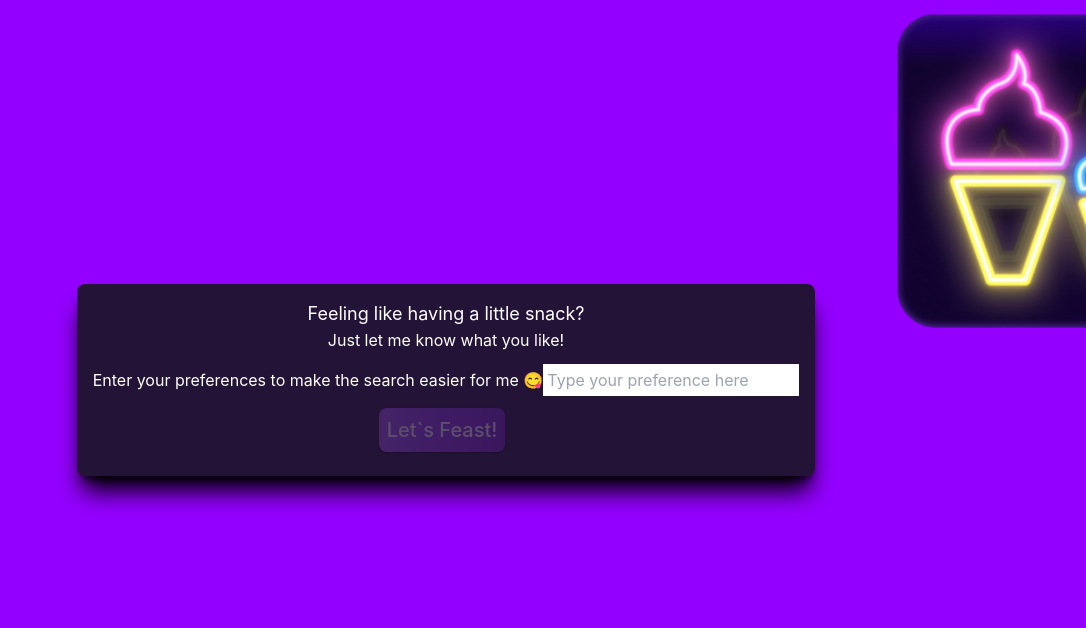
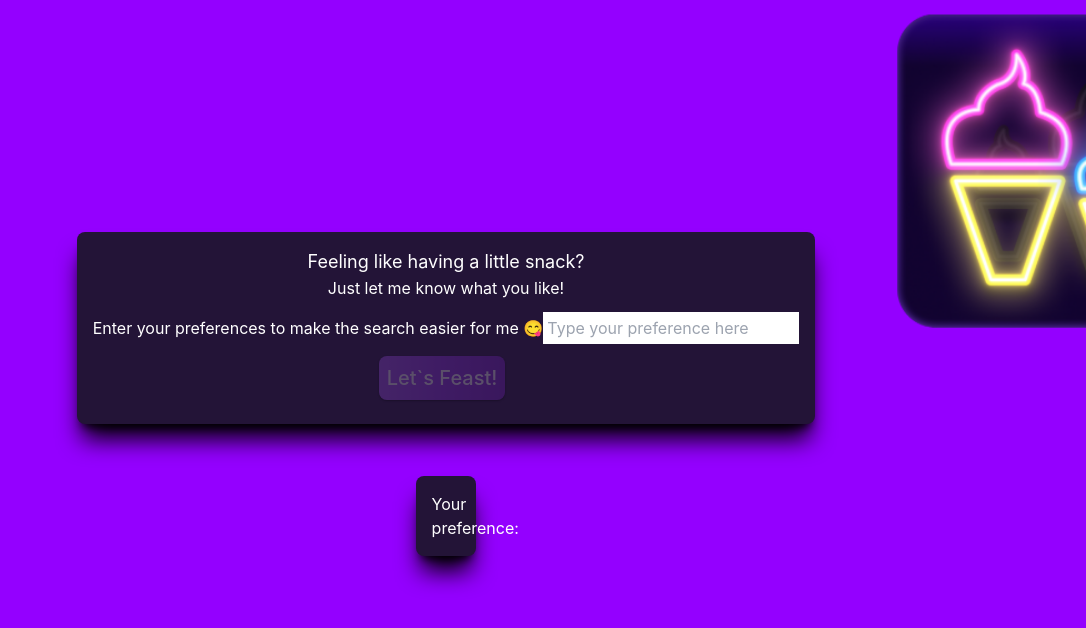
Before and after one commit to Valllerian/Feast-Awaits, a Next.js app: page /suggestion in a window 1280 px wide. Shown: the top 628 px of the page, without its empty margins (194-1280 px from the left). Built offline with nearby package versions, Linux system fonts and the light colour scheme.

Commit message:
fixing extra line issue

```diff
--- a/components/Suggestion.js
+++ b/components/Suggestion.js
@@ -38,7 +38,9 @@ export default function Suggestion({ onSubmitted }) {
   };
 
   useEffect(() => {
-    if (userPreferance.length !== 0) setIsEnabled(true);
+    if (userPreferance.length !== 0){
+      localStorage.setItem('preference', JSON.stringify(userPreferance))
+      setIsEnabled(true)}
     else setIsEnabled(false);
   }, [userPreferance]);
 
@@ -65,7 +67,9 @@ export default function Suggestion({ onSubmitted }) {
       <input
         type="submit"
         value="Let`s Feast!"
-        className={`shadow-sm shadow-black p-2 mt-3 text-white bg-gradient-to-r from-purple-500 via-purple-600 to-purple-700 hover:bg-gradient-to-br focus:ring-4 focus:outline-none focus:ring-purple-300 dark:focus:ring-purple-800 font-medium rounded-lg text-xl  text-center mr-2 mb-2 ${isEnabled ? "" : "opacity-25"}`}
+        className={`shadow-sm shadow-black p-2 mt-3 text-white bg-gradient-to-r from-purple-500 via-purple-600 to-purple-700 hover:bg-gradient-to-br focus:ring-4 focus:outline-none focus:ring-purple-300 dark:focus:ring-purple-800 font-medium rounded-lg text-xl  text-center mr-2 mb-2 ${
+          isEnabled ? "" : "opacity-25"
+        }`}
         disabled={!isEnabled}
       />
     </form>
--- a/pages/_app.js
+++ b/pages/_app.js
@@ -1,7 +1,7 @@
-import '../styles/globals.css'
+import "../styles/globals.css";
 
 function MyApp({ Component, pageProps }) {
-  return <Component {...pageProps} />
+  return <Component {...pageProps} />;
 }
 
-export default MyApp
+export default MyApp;
--- a/pages/api/food.js
+++ b/pages/api/food.js
@@ -1,20 +1,21 @@
-import { Configuration, OpenAIApi } from 'openai';
+import { Configuration, OpenAIApi } from "openai";
 
 const configuration = new Configuration({
   apiKey: process.env.SECRET,
 });
 const openai = new OpenAIApi(configuration);
 
-
 export default async function handler(req, res) {
-	const { userPreferance} = req.body;
-
-	const completion = await openai.createCompletion('text-davinci-002', {
+  const { userPreferance } = req.body;
+//   console.log(req.body)
+  const completion = await openai.createCompletion("text-davinci-002", {
     prompt: setPrompt(userPreferance),
     temperature: 0.6,
     max_tokens: 1000,
   });
-	res.status(200).json({ result: completion.data.choices[0].text });
+  console.log({ result: completion.data.choices[0].text})
+  res.status(200).json({ result: completion.data.choices[0].text})
+
 }
 
 function setPrompt(userPreferance) {
--- a/pages/suggestion.js
+++ b/pages/suggestion.js
@@ -1,22 +1,43 @@
 import Suggestion from "../components/Suggestion";
-import { useState } from "react";
+import { useState, useEffect } from "react";
 
-export default function Ad() {
-  const [res, setRes] = useState("");
+export default function Suggest() {
+  const [response, setResponse] = useState("");
+  const [userPreference, setUserPreference] = useState("");
+  const [allResponses, setAllResponses] = useState([{}]);
+
+  useEffect(() => {
+    setUserPreference(localStorage.getItem("preference"));
+if(response !== ''){
+	setAllResponses([...allResponses, {response: response, preference: userPreference}]);
+}
+  }, [response]);
 
   const handleSubmit = (value) => {
-    setRes(value);
+    setResponse(value);
   };
+
+
   return (
     <div className="h-screen flex flex-col items-center justify-center response-page ">
       <Suggestion onSubmitted={handleSubmit} />
       <div className=" flex flex-col items-center justify-center ">
         <h1 className="m-5"></h1>
-        {res.length !== 0 ? (
-          <p className="text-center text-white bg-[#231437] rounded-lg p-4 w-2/4 shadow-xl shadow-black">
-            {res}
-          </p>
-        ) : null}
+        {/* {response.length !== 0 ? (
+          <div className="text-center text-white bg-[#231437] rounded-lg p-4 w-2/6 shadow-xl shadow-black">
+            <p>Your preference: {userPreference}</p>
+            <p>{response}</p>{" "}
+          </div>
+        ) : null} */}
+
+{allResponses.length !== 0 ? ( allResponses.map((prompt) => (
+              <div key='' className="text-center text-white bg-[#231437] rounded-lg p-4 w-2/6 shadow-xl shadow-black m-3">
+                <p>Your preference: {prompt.preference}</p>
+                <p>{prompt.response}</p>{" "}
+              </div>
+			  )
+            ) ) : null}
+
       </div>
     </div>
   );
```
Lines whose indentation alone changed are shown as unchanged.
